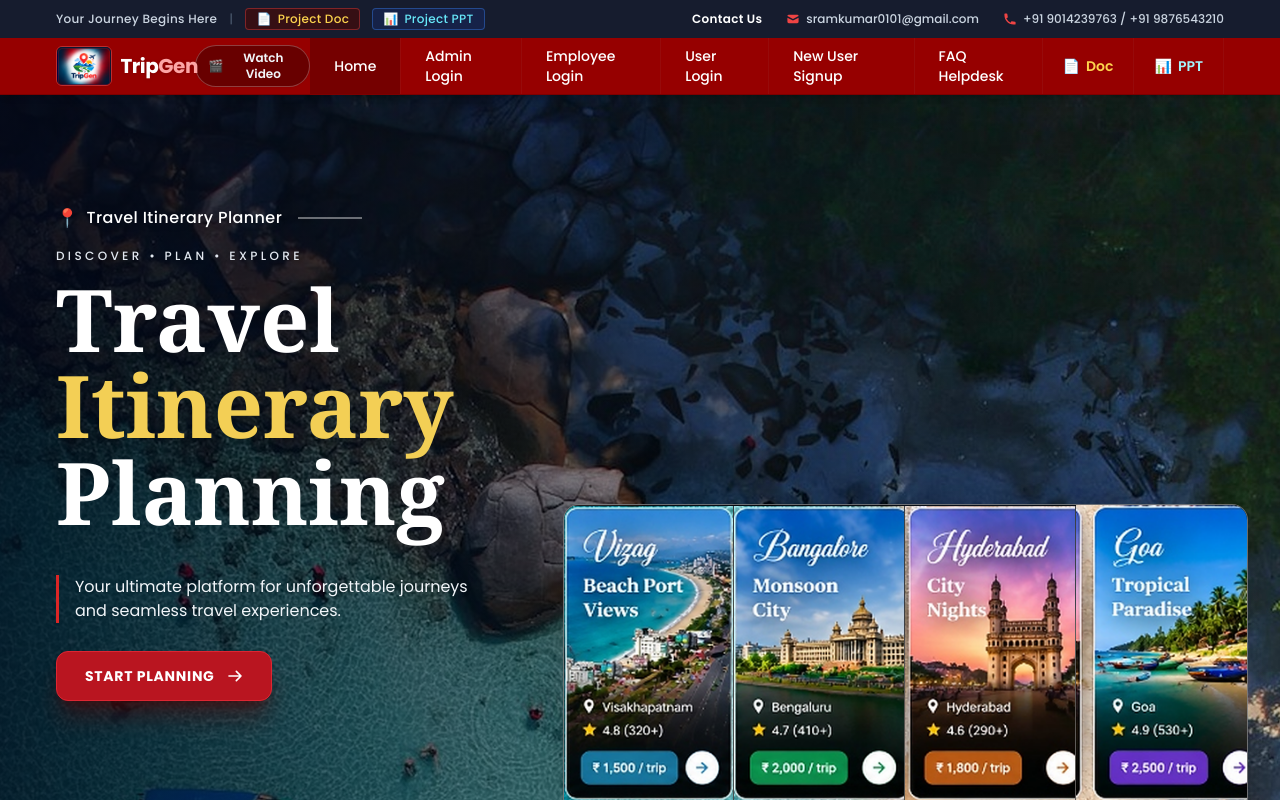
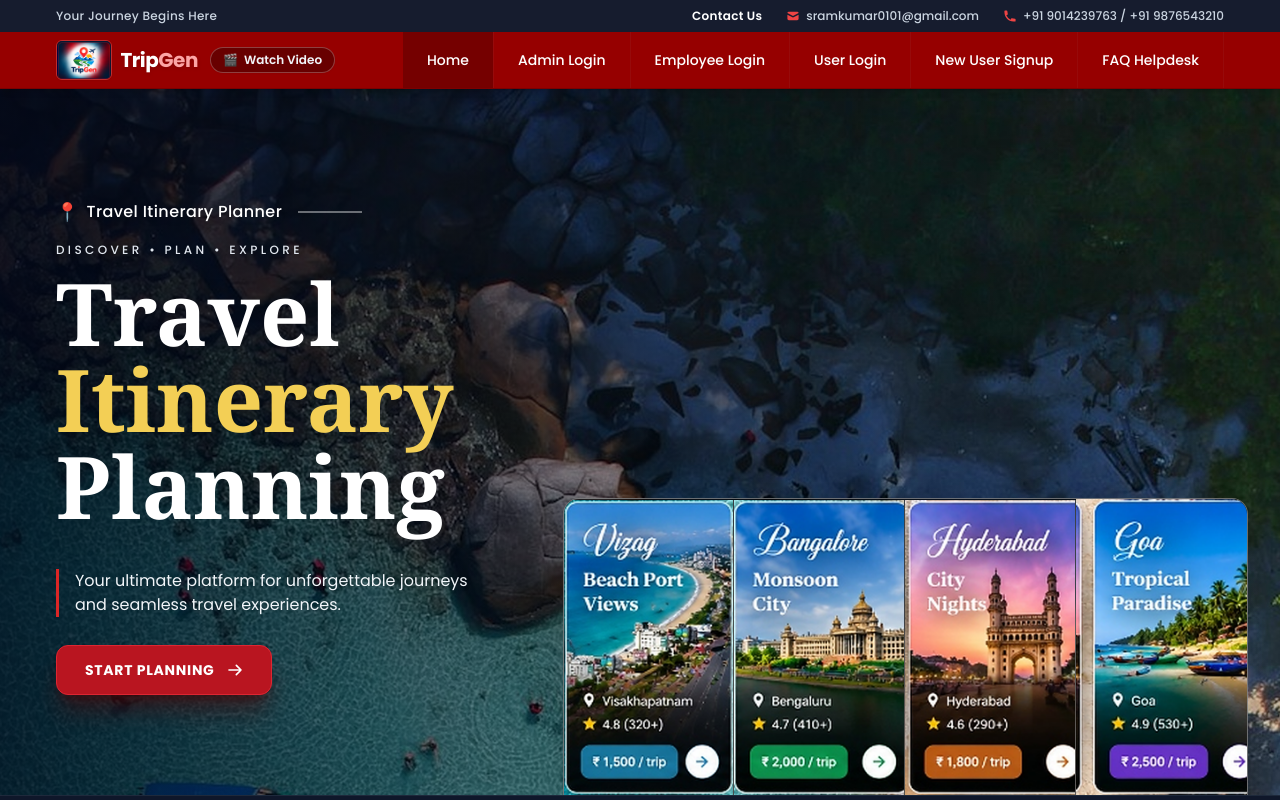
Before and after one commit to TRIPUROSUNDAROOBEHERA/TravelApp, a Django app: page / in a window 1280 px wide. Shown: the top 800 px of the page. Run offline with Django 3.2, Linux system fonts and the light colour scheme; some libraries are stand-ins or nearby versions; some web fonts are replaced.

Commit message:
Remove project doc and project ppt buttons from front page

```diff
--- a/TravelApp/templates/index.html
+++ b/TravelApp/templates/index.html
@@ -178,18 +178,9 @@
     <div class="w-full bg-[#161c2e] text-slate-300 text-xs py-2 px-6 sm:px-10 lg:px-14 z-50 relative">
         <div class="max-w-[1750px] mx-auto flex flex-wrap items-center justify-between gap-3">
 
-            <!-- Left Side: Slogan & Quick Project Links -->
+            <!-- Left Side: Slogan -->
             <div class="text-slate-300 text-xs font-medium tracking-wide flex items-center gap-3">
                 <span>Your Journey Begins Here</span>
-                <span class="text-slate-600 hidden sm:inline">|</span>
-                <a href="{% url 'project_doc' %}" target="_blank" class="hidden sm:inline-flex items-center gap-1.5 px-2.5 py-0.5 rounded bg-red-950/70 hover:bg-red-900 border border-red-500/40 text-amber-300 hover:text-amber-200 transition font-medium" title="View Project Document PDF">
-                    <span>📄</span>
-                    <span>Project Doc</span>
-                </a>
-                <a href="{% url 'project_ppt' %}" class="hidden sm:inline-flex items-center gap-1.5 px-2.5 py-0.5 rounded bg-blue-950/70 hover:bg-blue-900 border border-blue-500/40 text-cyan-300 hover:text-cyan-200 transition font-medium" title="Download Project Presentation PPT">
-                    <span>📊</span>
-                    <span>Project PPT</span>
-                </a>
             </div>
 
             <!-- Right Side: Contact Us, Email, Phone Numbers -->
@@ -247,14 +238,8 @@
                 <a href="{% url 'Register' %}" class="h-full {% if 'Register' in request.path %}bg-[#750000]{% endif %} text-white font-medium text-sm px-6 flex items-center hover:bg-black/15 transition border-l border-red-800/40">
                     New User Signup
                 </a>
-                <a href="{% url 'FAQ' %}" class="h-full {% if 'FAQ' in request.path %}bg-[#750000]{% endif %} text-white font-medium text-sm px-6 flex items-center hover:bg-black/15 transition border-l border-red-800/40">
+                <a href="{% url 'FAQ' %}" class="h-full {% if 'FAQ' in request.path %}bg-[#750000]{% endif %} text-white font-medium text-sm px-6 flex items-center hover:bg-black/15 transition border-l border-red-800/40 border-r border-red-800/40">
                     FAQ Helpdesk
-                </a>
-                <a href="{% url 'project_doc' %}" target="_blank" class="h-full text-amber-300 hover:text-white font-semibold text-sm px-5 flex items-center hover:bg-[#750000] transition border-l border-red-800/40 gap-1.5" title="View Project Documentation">
-                    <span>📄</span> Doc
-                </a>
-                <a href="{% url 'project_ppt' %}" class="h-full text-cyan-200 hover:text-white font-semibold text-sm px-5 flex items-center hover:bg-[#750000] transition border-l border-r border-red-800/40 gap-1.5" title="Download Project Presentation PPT">
-                    <span>📊</span> PPT
                 </a>
             </nav>
 
@@ -271,9 +256,7 @@
             <a href="{% url 'EmployeeLogin' %}" class="block font-medium text-white py-2 border-b border-white/10">Employee Login</a>
             <a href="{% url 'UserLogin' %}" class="block font-medium text-white py-2 border-b border-white/10">User Login</a>
             <a href="{% url 'Register' %}" class="block font-medium text-white py-2 border-b border-white/10">New User Signup</a>
-            <a href="{% url 'FAQ' %}" class="block font-medium text-white py-2 border-b border-white/10">FAQ Helpdesk</a>
-            <a href="{% url 'project_doc' %}" target="_blank" class="block font-medium text-amber-300 py-2 border-b border-white/10 flex items-center gap-2"><span>📄</span> View Project Documentation</a>
-            <a href="{% url 'project_ppt' %}" class="block font-medium text-cyan-200 py-2 flex items-center gap-2"><span>📊</span> Download Project PPT</a>
+            <a href="{% url 'FAQ' %}" class="block font-medium text-white py-2">FAQ Helpdesk</a>
         </div>
     </header>
 
@@ -457,8 +440,6 @@
                     <li><a href="#" class="text-gray-400 hover:text-white transition flex items-center gap-2.5"><span class="w-1.5 h-1.5 rounded-full bg-red-500"></span> About Us</a></li>
                     <li><a href="#" class="text-gray-400 hover:text-white transition flex items-center gap-2.5"><span class="w-1.5 h-1.5 rounded-full bg-red-500"></span> Tour Packages</a></li>
                     <li><a href="{% url 'FAQ' %}" class="text-gray-400 hover:text-white transition flex items-center gap-2.5"><span class="w-1.5 h-1.5 rounded-full bg-red-500"></span> Help / FAQ</a></li>
-                    <li><a href="{% url 'project_doc' %}" target="_blank" class="text-amber-400 hover:text-amber-300 transition flex items-center gap-2.5"><span class="w-1.5 h-1.5 rounded-full bg-amber-400"></span> 📄 Project Document (PDF)</a></li>
-                    <li><a href="{% url 'project_ppt' %}" class="text-cyan-400 hover:text-cyan-300 transition flex items-center gap-2.5"><span class="w-1.5 h-1.5 rounded-full bg-cyan-400"></span> 📊 Project Presentation (PPT)</a></li>
                 </ul>
             </div>
 
```
